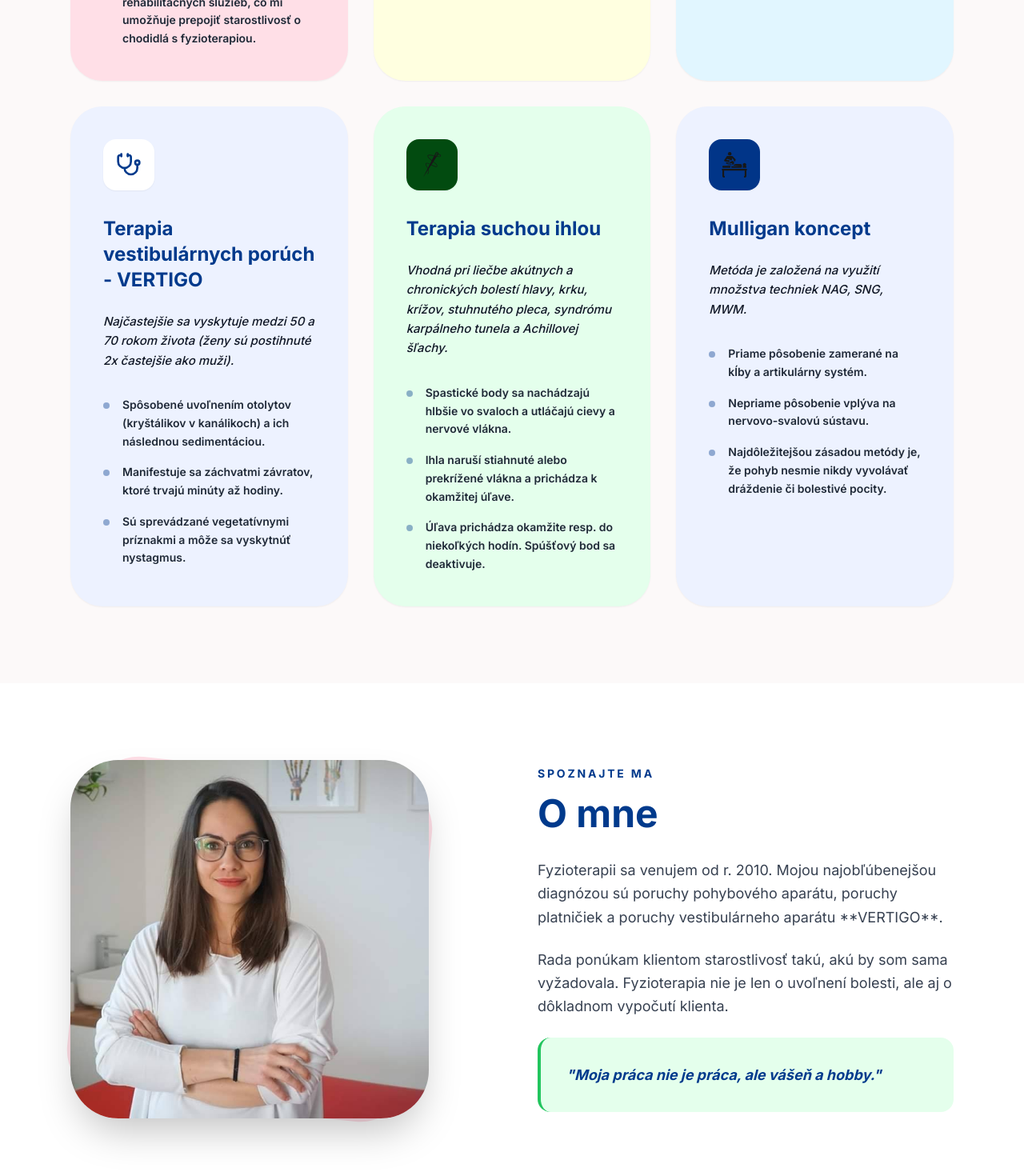
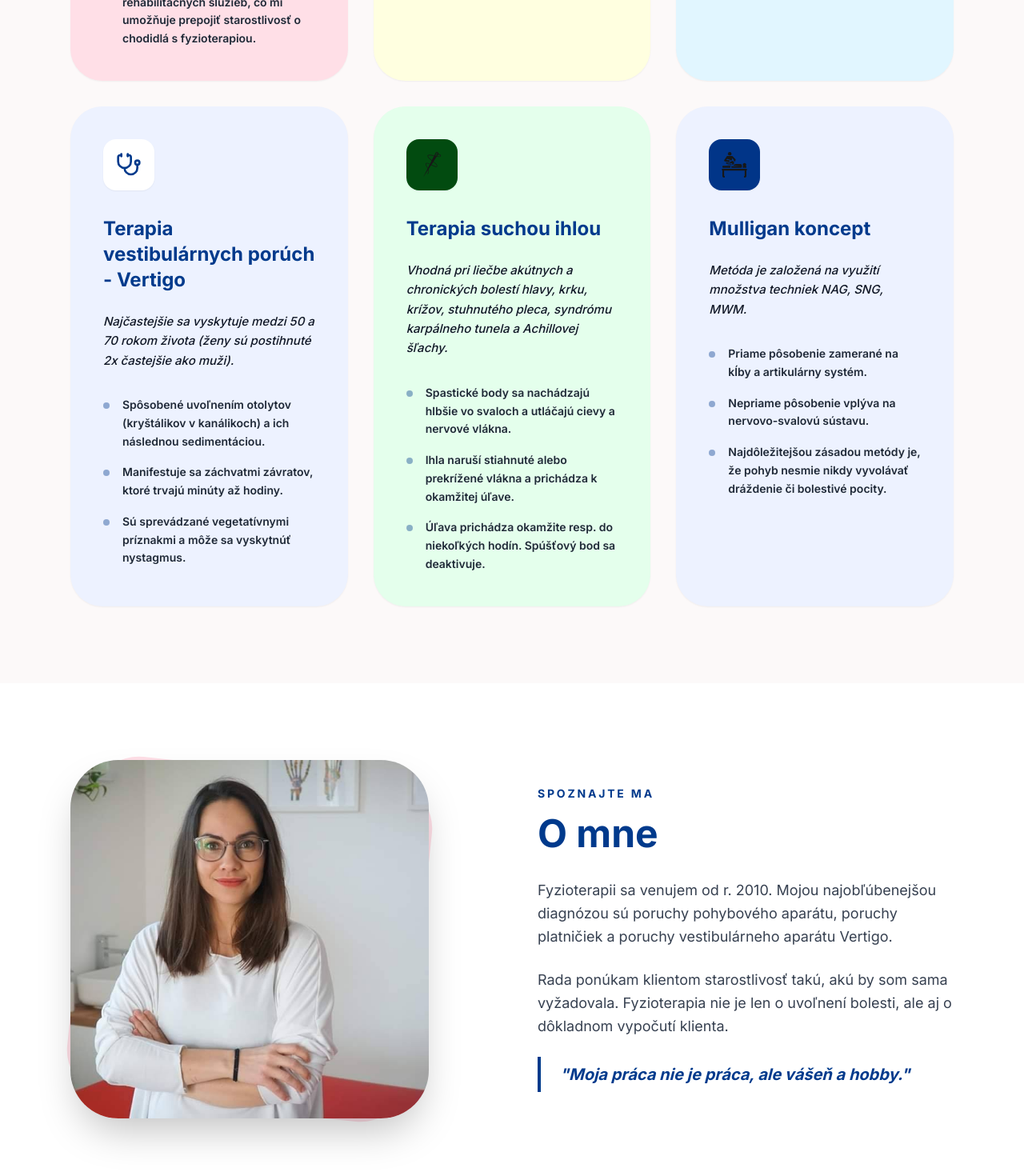
Before and after one commit to aebdigital/fyziott, a Next.js app: page / in a window 1280 px wide. Shown: the part 2160-3630 px from the top of the page at 80% size. Built offline with nearby package versions, Linux system fonts and the light colour scheme.

Commit message:
Clean up O mne text and remove green quote bubble

```diff
--- a/app/page.tsx
+++ b/app/page.tsx
@@ -143,7 +143,7 @@ const SERVICES: Service[] = [
     iconColor: "text-[#003a8c]"
   },
   {
-    title: "Terapia vestibulárnych porúch - VERTIGO",
+    title: "Terapia vestibulárnych porúch - Vertigo",
     description: "Najčastejšie sa vyskytuje medzi 50 a 70 rokom života (ženy sú postihnuté 2x častejšie ako muži).",
     bulletPoints: [
       "Spôsobené uvoľnením otolytov (kryštálikov v kanálikoch) a ich následnou sedimentáciou.",
@@ -456,13 +456,13 @@ export default function Home() {
               <span className="text-sm font-bold tracking-[0.2em] text-[#003a8c] uppercase mb-4 block">Spoznajte ma</span>
               <h2 className="text-5xl font-bold text-[#003a8c] mb-8">O mne</h2>
               <div className="space-y-6 text-gray-700 leading-relaxed text-lg">
-                <p>
-                  Fyzioterapii sa venujem od r. 2010. Mojou najobľúbenejšou diagnózou sú poruchy pohybového aparátu, poruchy platničiek a poruchy vestibulárneho aparátu **VERTIGO**.
+                 <p>
+                  Fyzioterapii sa venujem od r. 2010. Mojou najobľúbenejšou diagnózou sú poruchy pohybového aparátu, poruchy platničiek a poruchy vestibulárneho aparátu Vertigo.
                 </p>
                 <p>
                   Rada ponúkam klientom starostlivosť takú, akú by som sama vyžadovala. Fyzioterapia nie je len o uvoľnení bolesti, ale aj o dôkladnom vypočutí klienta.
                 </p>
-                <p className="bg-[#e4ffec] p-8 rounded-2xl border-l-4 border-green-500 font-bold italic text-[#003a8c]">
+                <p className="text-[#003a8c] font-bold italic text-xl border-l-4 border-[#003a8c] pl-6 py-2">
                   "Moja práca nie je práca, ale vášeň a hobby."
                 </p>
               </div>
```
